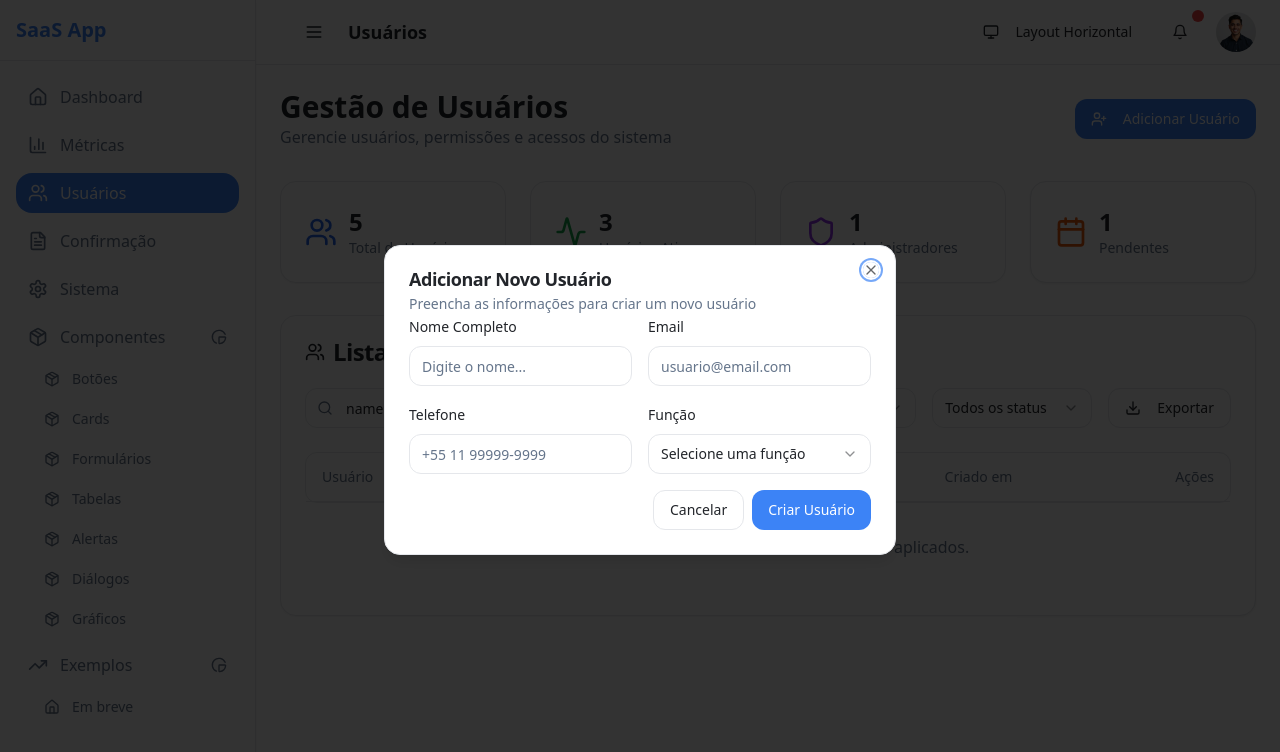
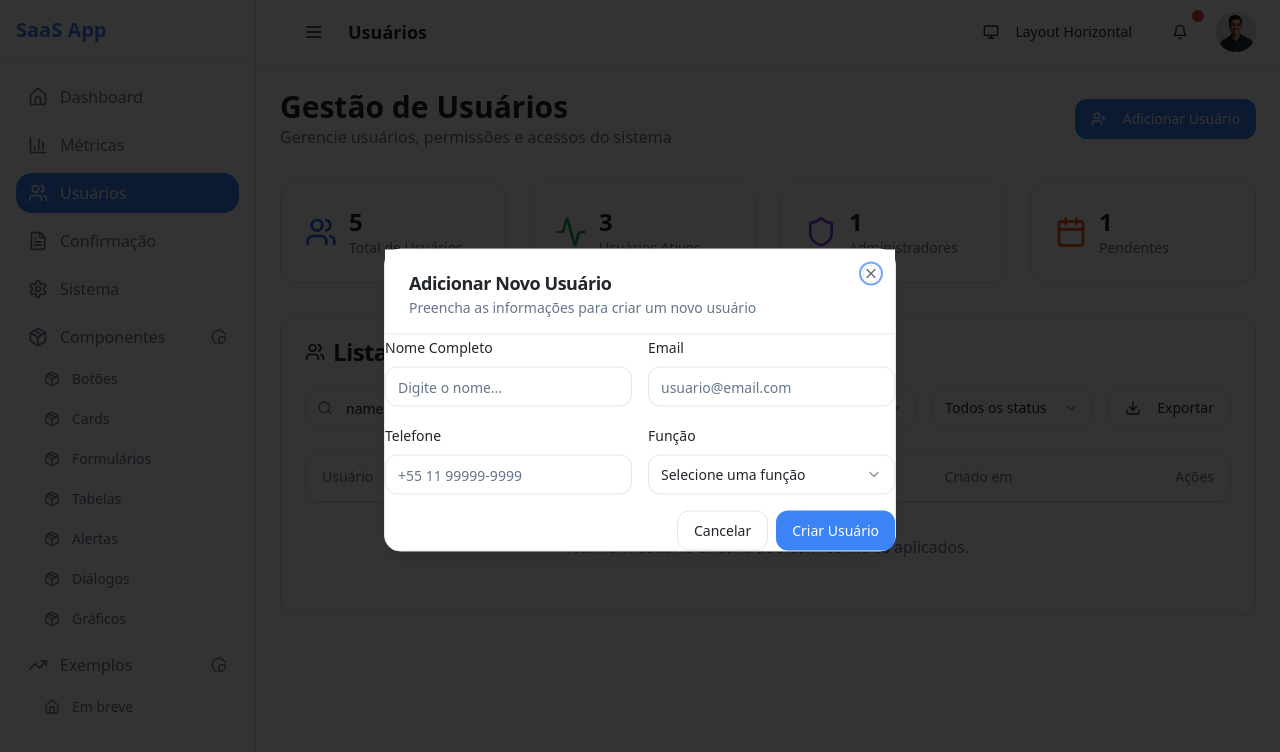
Before and after one commit to alanssant0s/spark-deisgn-system, a React (Vite) app: page /users in a window 1280 px wide. Both pictures are taken after typing "name@example.com" into the empty fields and a click on the button "Adicionar Usuário". Shown: the top 752 px of the page. Built offline with nearby package versions, Linux system fonts and the light colour scheme.

Commit message:
Fix modal header and footer
Add fixed header and footer to modals for better content management and user experience.

```diff
--- a/src/components/ui/dialog.tsx
+++ b/src/components/ui/dialog.tsx
@@ -36,22 +36,16 @@ const DialogContent = React.forwardRef<
     <DialogPrimitive.Content
       ref={ref}
       className={cn(
-        "fixed left-[50%] top-[50%] z-50 grid w-full max-w-lg translate-x-[-50%] translate-y-[-50%] gap-4 border bg-background p-0 shadow-lg duration-200 data-[state=open]:animate-in data-[state=closed]:animate-out data-[state=closed]:fade-out-0 data-[state=open]:fade-in-0 data-[state=closed]:zoom-out-95 data-[state=open]:zoom-in-95 data-[state=closed]:slide-out-to-left-1/2 data-[state=closed]:slide-out-to-top-[48%] data-[state=open]:slide-in-from-left-1/2 data-[state=open]:slide-in-from-top-[48%] sm:rounded-lg max-h-[90vh] overflow-hidden",
+        "fixed left-[50%] top-[50%] z-50 grid w-full max-w-lg translate-x-[-50%] translate-y-[-50%] border bg-background shadow-lg duration-200 data-[state=open]:animate-in data-[state=closed]:animate-out data-[state=closed]:fade-out-0 data-[state=open]:fade-in-0 data-[state=closed]:zoom-out-95 data-[state=open]:zoom-in-95 data-[state=closed]:slide-out-to-left-1/2 data-[state=closed]:slide-out-to-top-[48%] data-[state=open]:slide-in-from-left-1/2 data-[state=open]:slide-in-from-top-[48%] sm:rounded-lg max-h-[90vh] flex flex-col",
         className
       )}
       {...props}
     >
-      <div className="flex flex-col max-h-[90vh]">
-        <div className="relative p-6 pb-0 flex-shrink-0">
-          <DialogPrimitive.Close className="absolute right-4 top-4 rounded-sm opacity-70 ring-offset-background transition-opacity hover:opacity-100 focus:outline-none focus:ring-2 focus:ring-ring focus:ring-offset-2 disabled:pointer-events-none data-[state=open]:bg-accent data-[state=open]:text-muted-foreground z-10">
-            <X className="h-4 w-4" />
-            <span className="sr-only">Close</span>
-          </DialogPrimitive.Close>
-        </div>
-        <div className="overflow-y-auto flex-1 px-6 pb-6">
-          {children}
-        </div>
-      </div>
+      <DialogPrimitive.Close className="absolute right-4 top-4 rounded-sm opacity-70 ring-offset-background transition-opacity hover:opacity-100 focus:outline-none focus:ring-2 focus:ring-ring focus:ring-offset-2 disabled:pointer-events-none data-[state=open]:bg-accent data-[state=open]:text-muted-foreground z-10">
+        <X className="h-4 w-4" />
+        <span className="sr-only">Close</span>
+      </DialogPrimitive.Close>
+      {children}
     </DialogPrimitive.Content>
   </DialogPortal>
 ))
@@ -63,7 +57,7 @@ const DialogHeader = ({
 }: React.HTMLAttributes<HTMLDivElement>) => (
   <div
     className={cn(
-      "flex flex-col space-y-1.5 text-center sm:text-left",
+      "flex flex-col space-y-1.5 text-center sm:text-left p-6 pb-4 border-b bg-background flex-shrink-0",
       className
     )}
     {...props}
@@ -71,13 +65,27 @@ const DialogHeader = ({
 )
 DialogHeader.displayName = "DialogHeader"
 
+const DialogBody = ({
+  className,
+  ...props
+}: React.HTMLAttributes<HTMLDivElement>) => (
+  <div
+    className={cn(
+      "flex-1 overflow-y-auto p-6",
+      className
+    )}
+    {...props}
+  />
+)
+DialogBody.displayName = "DialogBody"
+
 const DialogFooter = ({
   className,
   ...props
 }: React.HTMLAttributes<HTMLDivElement>) => (
   <div
     className={cn(
-      "flex flex-col-reverse sm:flex-row sm:justify-end sm:space-x-2",
+      "flex flex-col-reverse sm:flex-row sm:justify-end sm:space-x-2 p-6 pt-4 border-t bg-background flex-shrink-0",
       className
     )}
     {...props}
@@ -120,6 +128,7 @@ export {
   DialogTrigger,
   DialogContent,
   DialogHeader,
+  DialogBody,
   DialogFooter,
   DialogTitle,
   DialogDescription,
--- a/src/pages/components/DialogsPage.tsx
+++ b/src/pages/components/DialogsPage.tsx
@@ -1,5 +1,5 @@
 import { useState } from "react";
-import { Dialog, DialogContent, DialogDescription, DialogHeader, DialogTitle, DialogTrigger } from "@/components/ui/dialog";
+import { Dialog, DialogContent, DialogDescription, DialogHeader, DialogTitle, DialogTrigger, DialogBody, DialogFooter } from "@/components/ui/dialog";
 import { AlertDialog, AlertDialogAction, AlertDialogCancel, AlertDialogContent, AlertDialogDescription, AlertDialogFooter, AlertDialogHeader, AlertDialogTitle, AlertDialogTrigger } from "@/components/ui/alert-dialog";
 import { Card, CardContent, CardDescription, CardHeader, CardTitle } from "@/components/ui/card";
 import { Button } from "@/components/ui/button";
@@ -227,7 +227,8 @@ const DialogsPage = () => {
                       Análise detalhada de performance de vendas com dados mensais e regionais
                     </DialogDescription>
                   </DialogHeader>
-                  <div className="space-y-6">
+                  <DialogBody>
+                    <div className="space-y-6">
                     {/* Seção 1: Resumo Executivo */}
                     <div className="space-y-4">
                       <h3 className="text-lg font-semibold">Resumo Executivo</h3>
@@ -378,12 +379,13 @@ const DialogsPage = () => {
                         </div>
                       </div>
                     </div>
-                  </div>
-                  <div className="flex justify-end space-x-2 pt-4 border-t mt-6">
+                    </div>
+                  </DialogBody>
+                  <DialogFooter>
                     <Button variant="outline">Exportar PDF</Button>
                     <Button variant="outline">Compartilhar</Button>
                     <Button>Agendar Apresentação</Button>
-                  </div>
+                  </DialogFooter>
                 </DialogContent>
               </Dialog>
             </CardContent>
@@ -406,7 +408,8 @@ const DialogsPage = () => {
                       Preencha todas as informações para criar uma conta enterprise completa.
                     </DialogDescription>
                   </DialogHeader>
-                  <div className="space-y-6">
+                  <DialogBody>
+                    <div className="space-y-6">
                     {/* Informações Básicas */}
                     <div className="space-y-4">
                       <h3 className="text-lg font-semibold border-b pb-2">Informações Básicas</h3>
@@ -548,11 +551,12 @@ const DialogsPage = () => {
                         </div>
                       </div>
                     </div>
-                  </div>
-                  <div className="flex justify-end space-x-2 pt-4 border-t mt-6">
+                    </div>
+                  </DialogBody>
+                  <DialogFooter>
                     <Button variant="outline">Salvar Rascunho</Button>
                     <Button>Enviar Solicitação</Button>
-                  </div>
+                  </DialogFooter>
                 </DialogContent>
               </Dialog>
             </CardContent>
```
